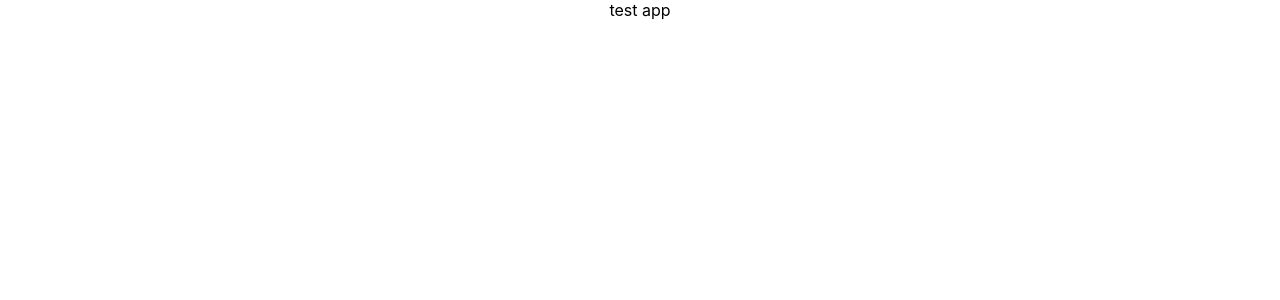
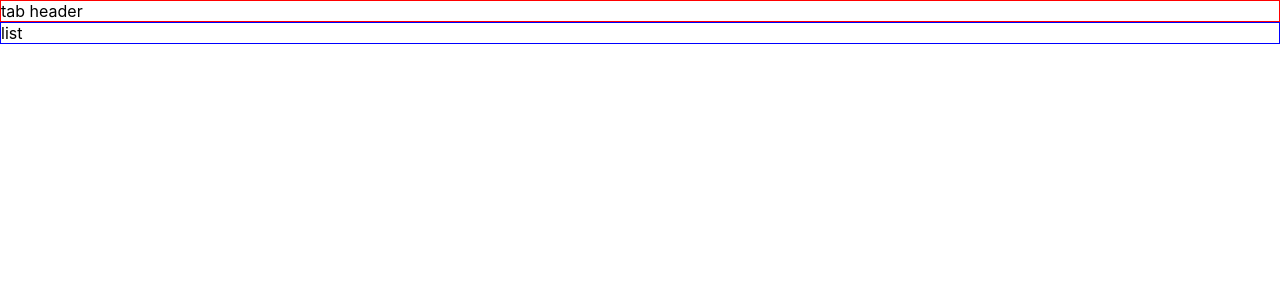
Before and after one commit to madkorney/madkorney-tf-department-cards, a React (Create React App) app: page / in a window 1280 px wide. Shown: the top 300 px of the page. Built offline with nearby package versions, Linux system fonts and the light colour scheme.

Commit message:
feat: create basic components structure

```diff
--- a/src/App.tsx
+++ b/src/App.tsx
@@ -1,10 +1,14 @@
 import React from 'react';
+
+import { TabHeader, DepartmentCardsList } from './components';
+
 import './App.scss';
 
 function App() {
   return (
-    <div className="App">
-      <div>test app</div>
+    <div className="App-container">
+      <TabHeader />
+      <DepartmentCardsList />
     </div>
   );
 }
--- /dev/null
+++ b/src/components/DepartmentCardsList/departmentCardsList.scss
@@ -0,0 +1,3 @@
+.dep-list {
+  border: 1px solid blue;
+}
--- /dev/null
+++ b/src/components/DepartmentCardsList/departmentCardsList.tsx
@@ -0,0 +1,5 @@
+import './departmentCardsList.scss';
+
+export const DepartmentCardsList = () => {
+  return <div className="dep-list">list</div>;
+};
--- /dev/null
+++ b/src/components/DepartmentCardsList/index.ts
@@ -0,0 +1 @@
+export { DepartmentCardsList } from './departmentCardsList';
--- /dev/null
+++ b/src/components/TabHeader/index.ts
@@ -0,0 +1 @@
+export { TabHeader } from './tabHeader';
--- /dev/null
+++ b/src/components/TabHeader/tabHeader.scss
@@ -0,0 +1,4 @@
+
+.tab-header {
+  border: 1px solid red;
+}
--- /dev/null
+++ b/src/components/TabHeader/tabHeader.tsx
@@ -0,0 +1,5 @@
+import './tabHeader.scss';
+
+export const TabHeader = () => {
+  return <div className="tab-header">tab header</div>;
+};
--- /dev/null
+++ b/src/components/index.ts
@@ -0,0 +1,2 @@
+export { TabHeader } from './TabHeader';
+export { DepartmentCardsList } from './DepartmentCardsList';
```
